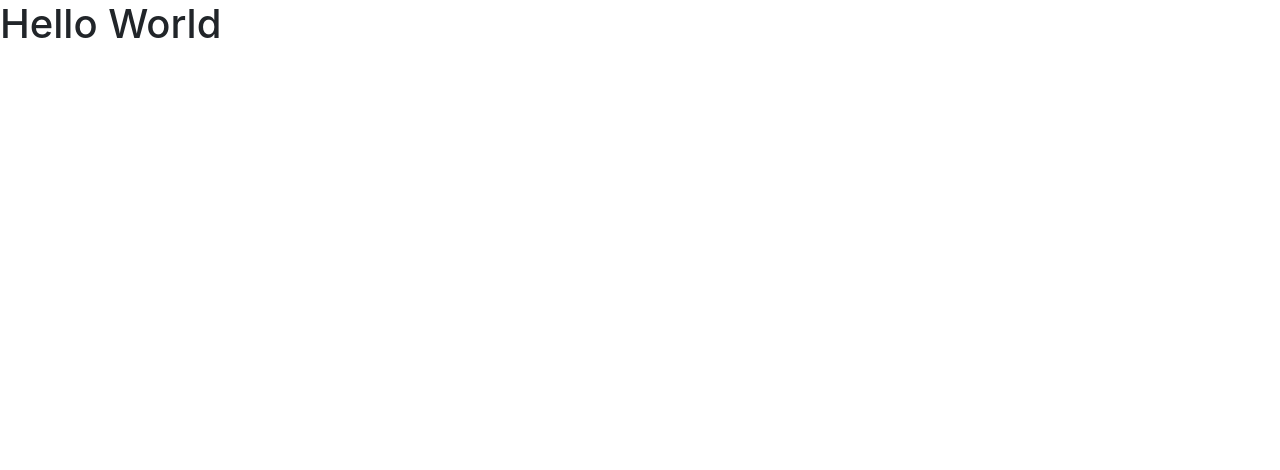
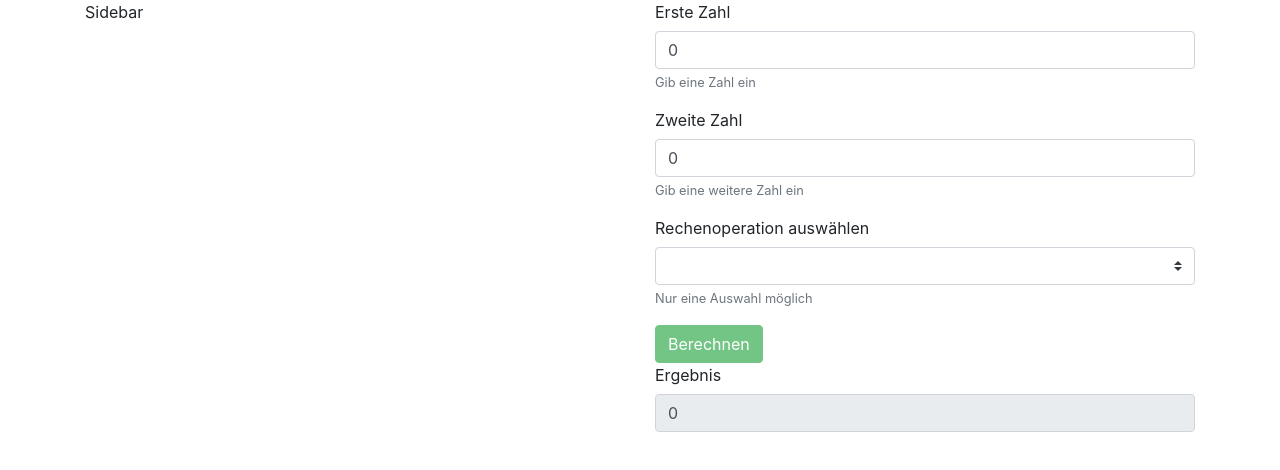
Before and after one commit to wasdJens/learn-js, a Vue app: page /#/ in a window 1280 px wide. Shown: the top 470 px of the page. Built offline with nearby package versions, Linux system fonts and the light colour scheme.

Commit message:
[Add] Basic calcuator functions

```diff
--- a/src/App.vue
+++ b/src/App.vue
@@ -1,11 +1,21 @@
 <template>
   <div id="app">
-    <h1>Hello World</h1>
+    <b-container>
+      <b-row>
+        <b-col>Sidebar</b-col>
+        <b-col>
+          <calculator></calculator>
+        </b-col>
+      </b-row>
+    </b-container>
   </div>
 </template>
 
 <script>
+import Calculator from "@/views/Calculator.vue";
+
 export default {
-  name: "App"
+  name: "App",
+  components: { Calculator }
 };
 </script>
--- /dev/null
+++ b/src/functions/CalculatorMixin.js
@@ -0,0 +1,35 @@
+const calculatorMixin = {
+  data: function() {
+    return {
+      result: 0,
+      operations: [
+        { value: "add", text: "Addition" },
+        { value: "sub", text: "Subtraktion" },
+        { value: "mul", text: "Multiplikation" },
+        { value: "div", text: "Division" }
+      ]
+    };
+  },
+  methods: {
+    addition: function(firstNumber, secondNumber) {
+      let result = 0;
+      this.result = result;
+    },
+    subtraction: function(firstNumber, secondNumber) {
+      let result = 0;
+      this.result = result;
+    },
+    multiplication: function(firstNumber, secondNumber) {
+      let result = 0;
+      this.result = result;
+    },
+    division: function(firstNumber, secondNumber) {
+      let result = 0;
+      this.result = result;
+    }
+  }
+};
+
+export const CALC_MIXIN = {
+  calculatorMixin
+};
--- /dev/null
+++ b/src/views/Calculator.vue
@@ -0,0 +1,73 @@
+<template>
+  <div>
+    <b-form>
+      <b-form-group label="Erste Zahl" description="Gib eine Zahl ein">
+        <b-form-input
+          type="number"
+          v-model.number="form.firstNumber"
+        ></b-form-input>
+      </b-form-group>
+      <b-form-group label="Zweite Zahl" description="Gib eine weitere Zahl ein">
+        <b-form-input
+          type="number"
+          v-model.number="form.secondNumber"
+        ></b-form-input>
+      </b-form-group>
+      <b-form-group
+        label="Rechenoperation auswählen"
+        description="Nur eine Auswahl möglich"
+      >
+        <b-form-select v-model="selected" :options="operations"></b-form-select>
+      </b-form-group>
+      <b-button
+        variant="success"
+        :disabled="selected === null ? true : false"
+        v-on:click="addition(form.firstNumber, form.secondNumber)"
+        >Berechnen</b-button
+      >
+      <b-form-group label="Ergebnis">
+        <b-form-input
+          type="text"
+          v-model="result"
+          :disabled="true"
+        ></b-form-input>
+      </b-form-group>
+    </b-form>
+  </div>
+</template>
+
+<script>
+import { CALC_MIXIN } from "@/functions/CalculatorMixin";
+
+export default {
+  name: "Calculator",
+  mixins: [CALC_MIXIN.calculatorMixin],
+  data: function() {
+    return {
+      selected: null,
+      form: {
+        firstNumber: 0,
+        secondNumber: 0
+      }
+    };
+  },
+  methods: {
+    calculate: function(firstNumber, secondNumber) {
+      switch (this.selected) {
+        case "add":
+          this.addition(firstNumber, secondNumber);
+          break;
+        case "sub":
+          this.subtraction(firstNumber, secondNumber);
+          break;
+        case "mul":
+          this.multiplication(firstNumber, secondNumber);
+          break;
+        case "div":
+          this.division(firstNumber, secondNumber);
+          break;
+      }
+    }
+  }
+};
+</script>
--- /dev/null
+++ b/vue.config.js
@@ -0,0 +1,3 @@
+module.exports = {
+  lintOnSave: "warning"
+};
```
